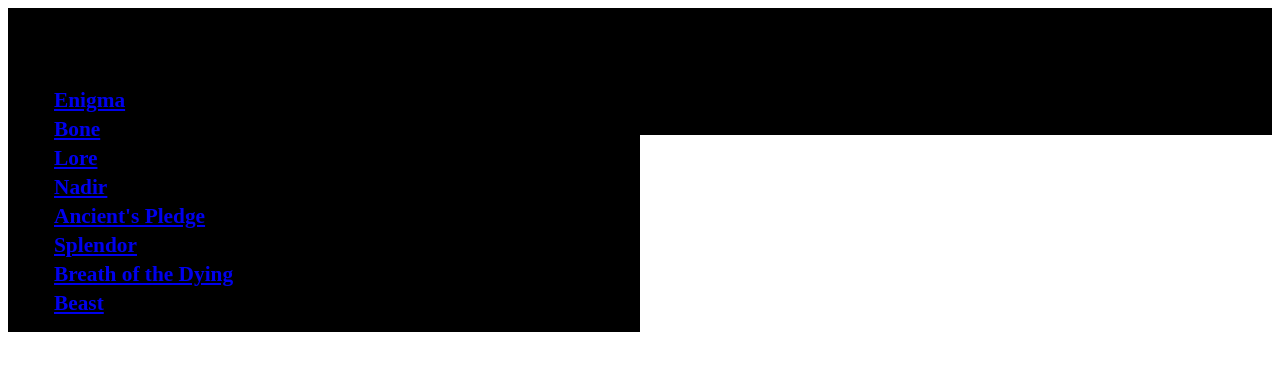
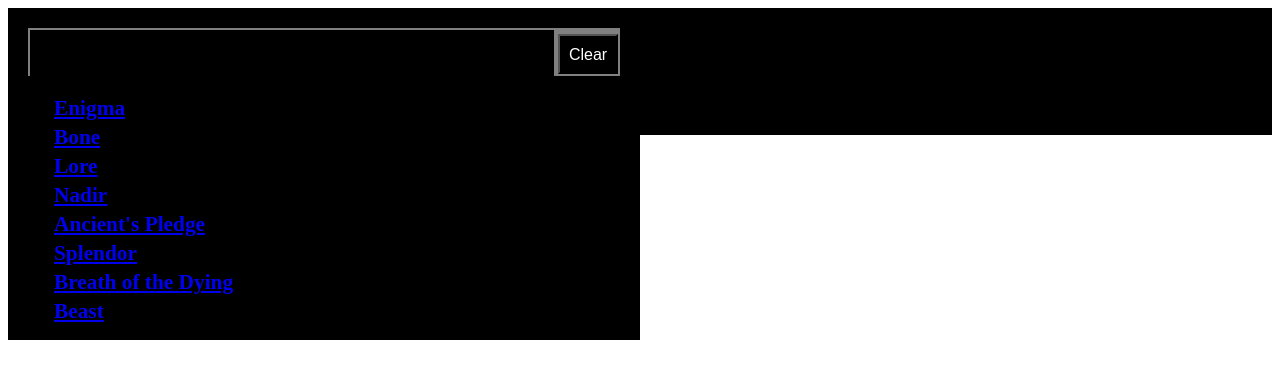
Before and after one commit to Yinkin45/d2-rune-calc, a Next.js app: page /runewords in a window 1280 px wide. Shown: the top 378 px of the page. Built offline with nearby package versions, Linux system fonts and the light colour scheme.

Commit message:
Added functionality to the search bar and the clear button.

```diff
--- a/components/RunewordListItem.js
+++ b/components/RunewordListItem.js
@@ -2,9 +2,9 @@ import styles from './RunewordListItem.module.css'
 import slugify from 'slugify'
 import Link from 'next/link'
 
-export default function RunewordListItem({ key, runeword }) {
+export default function RunewordListItem({ runeword }) {
   return (
-    <li key={key} className={styles.item}>
+    <li className={styles.item}>
       <Link href={`/runewords/${slugify(runeword.name.toLowerCase())}`}>
         <a className={styles.name}>{runeword.name}</a>
       </Link>
--- /dev/null
+++ b/components/SearchBar.js
@@ -0,0 +1,16 @@
+import styles from './SearchBar.module.css'
+
+export default function SearchBar({ searchTerm, onTextChanged, onClearClick }) {
+  return (
+    <div className={styles.searchBar}>
+      <input
+        className={styles.searchInput}
+        value={searchTerm}
+        onChange={(e) => onTextChanged(e.target.value)}
+      />
+      <button className={styles.clearButton} onClick={onClearClick}>
+        Clear
+      </button>
+    </div>
+  )
+}
--- /dev/null
+++ b/components/SearchBar.module.css
@@ -0,0 +1,29 @@
+.searchBar {
+    text-align: left;
+    margin: 20px;
+    padding: 0;
+    width: auto;
+    height: 48px;
+    background: gray;
+}
+.searchInput {
+    font-size: 16pt;
+    display: inline-block;
+    margin: 2px;
+    width: calc(100% - 60px - 12px);
+    height: 44px;
+    background: black;
+    border: 2px white;
+    color: white;
+}
+.clearButton {
+    font-size: 12pt;
+    background: black;
+    color:white;
+    position: relative;
+    margin: 2px;
+    padding: 10px 4px;
+    height: 40px;
+    width: 60px;
+    display: inline-block;
+}
--- /dev/null
+++ b/components/SearchableRunewordList.js
@@ -0,0 +1,32 @@
+import { useState } from 'react'
+import SearchBar from './SearchBar'
+import RunewordList from './RunewordList'
+import ALL_RUNEWORDS from '../data'
+
+export default function SearchableRunewordList() {
+  const [searchTerm, setSearchTerm] = useState('')
+  const [filteredRunewords, setFilteredRunewords] = useState(ALL_RUNEWORDS)
+
+  const onSearchTextChanged = (text) => {
+    const searchResults = ALL_RUNEWORDS.filter((eachRuneword) => {
+      return eachRuneword.name.toLowerCase().includes(text.toLowerCase())
+    })
+    setSearchTerm(text)
+    setFilteredRunewords(searchResults)
+  }
+
+  const onSearchClear = () => {
+    setSearchTerm('')
+    setFilteredRunewords(ALL_RUNEWORDS)
+  }
+  return (
+    <div>
+      <SearchBar
+        searchTerm={searchTerm}
+        onTextChanged={onSearchTextChanged}
+        onClearClick={onSearchClear}
+      />
+      <RunewordList runewords={filteredRunewords} />
+    </div>
+  )
+}
--- a/pages/runewords.js
+++ b/pages/runewords.js
@@ -1,14 +1,12 @@
 import MasterDetailLayout from '../components/MasterDetailLayout'
-import RunewordList from '../components/RunewordList'
-import ALL_RUNEWORDS from '../data'
+import SearchableRunewordList from '../components/SearchableRunewordList'
 
 export default function Runewords() {
   return (
     <>
       <MasterDetailLayout>
         <div>
-          <h1>Runeword List</h1>
-          <RunewordList runewords={ALL_RUNEWORDS} />
+          <SearchableRunewordList />
         </div>
         <div>
           <h1>Runeword Detail</h1>
--- a/pages/runewords/[name].js
+++ b/pages/runewords/[name].js
@@ -1,8 +1,8 @@
 import { useRouter } from 'next/router'
 import slugify from 'slugify'
 import MasterDetailLayout from '../../components/MasterDetailLayout'
-import RunewordList from '../../components/RunewordList'
 import RunewordCard from '../../components/RunewordCard'
+import SearchableRunewordList from '../../components/SearchableRunewordList'
 import ALL_RUNEWORDS from '../../data'
 
 export default function Runewords() {
@@ -17,8 +17,7 @@ export default function Runewords() {
     <>
       <MasterDetailLayout>
         <div>
-          <h1>Runeword List</h1>
-          <RunewordList runewords={ALL_RUNEWORDS} />
+          <SearchableRunewordList />
         </div>
         <div>
           <h1>Runeword Detail</h1>
```
